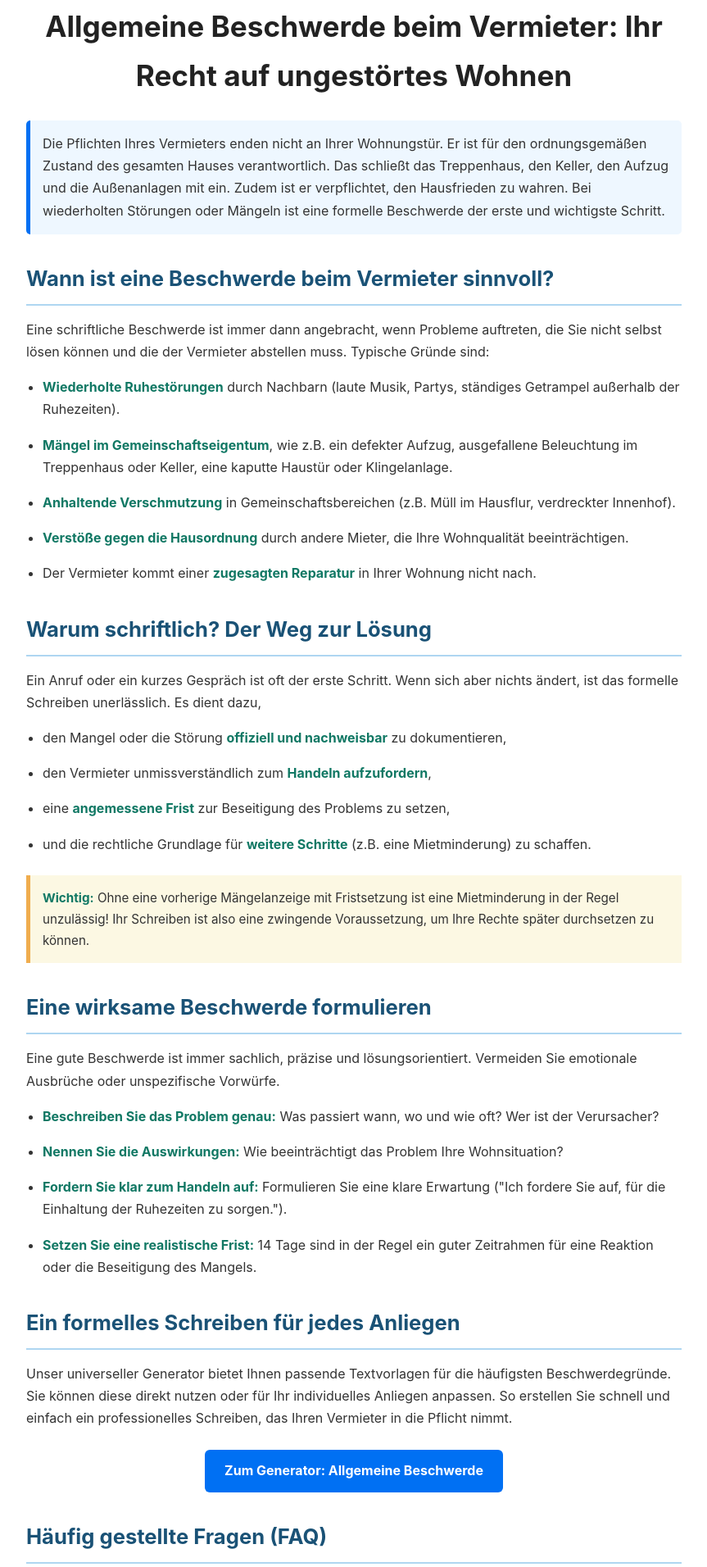
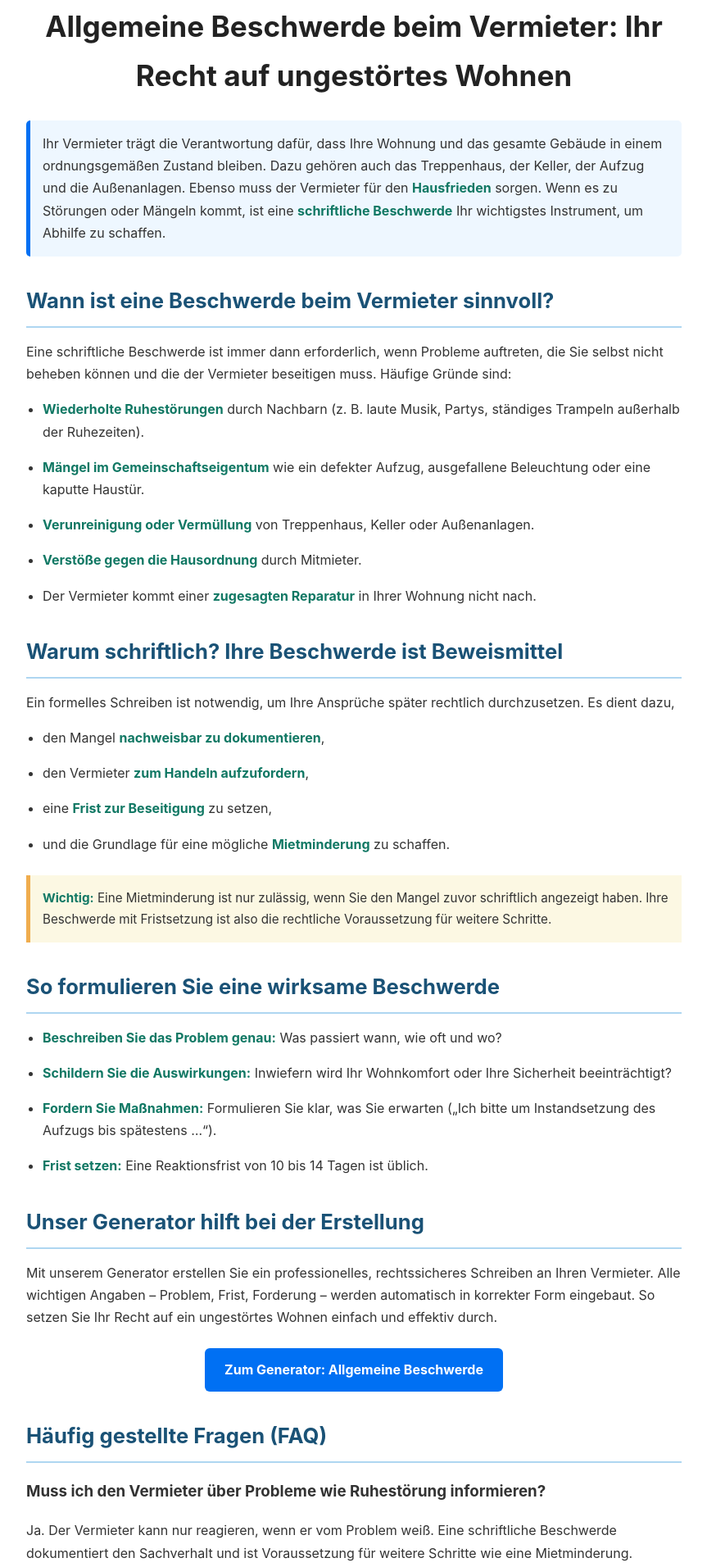
Before and after one commit to BLameui33/mieter-lotse, a plain HTML site: page info-allgemeine-beschwerde.html in a window 1280 px wide. Shown: the part 158-2070 px from the top of the page at 82% size, without its empty margins (208-1071 px from the left). Drawn offline with Linux system fonts and the light colour scheme.

Commit message:
Update info-allgemeine-beschwerde.html

```diff
--- a/info-allgemeine-beschwerde.html
+++ b/info-allgemeine-beschwerde.html
@@ -25,7 +25,7 @@
     footer { text-align: center; padding: 2rem 0; margin-top: 2rem; font-size: 0.9em; color: #666; }
     footer a { color: #555; text-decoration: none; }
   </style>
-  <script type="application/ld+json">
+ <script type="application/ld+json">
 {
   "@context": "https://schema.org",
   "@type": "FAQPage",
@@ -35,7 +35,7 @@
       "name": "Muss ich den Vermieter über Probleme wie Ruhestörung informieren?",
       "acceptedAnswer": {
         "@type": "Answer",
-        "text": "Ja, unbedingt. Der Vermieter ist verpflichtet, für den vertragsgemäßen Zustand der Mietsache zu sorgen. Dazu gehört auch der Schutz vor Störungen. Er kann aber nur handeln, wenn er von dem Problem weiß. Eine formelle Beschwerde ist daher nicht nur Ihr Recht, sondern auch eine notwendige Information an den Vermieter."
+        "text": "Ja, unbedingt. Der Vermieter ist verpflichtet, für den vertragsgemäßen Zustand der Mietsache zu sorgen. Dazu gehört auch, den Hausfrieden zu wahren und Störungen zu beseitigen. Er kann aber nur handeln, wenn er von dem Problem weiß. Eine schriftliche Beschwerde ist daher nicht nur Ihr Recht, sondern auch Ihre Pflicht als Mieterin oder Mieter, um spätere Schritte wie eine Mietminderung zu ermöglichen."
       }
     },
     {
@@ -43,7 +43,7 @@
       "name": "Was passiert, wenn der Vermieter auf meine Beschwerde nicht reagiert?",
       "acceptedAnswer": {
         "@type": "Answer",
-        "text": "Wenn der Vermieter trotz Ihrer schriftlichen Aufforderung und Fristsetzung nicht handelt, um den Mangel oder die Störung zu beseitigen, können Sie weitere Schritte einleiten. Je nach Art und Schwere des Problems kann dies eine Mietminderung oder sogar eine Klage auf Instandsetzung sein."
+        "text": "Reagiert der Vermieter nicht auf Ihre schriftliche Beschwerde oder beseitigt den Mangel nicht innerhalb der gesetzten Frist, können Sie weitere rechtliche Schritte einleiten. Dazu zählen eine Mietminderung, die Einschaltung des Mietervereins oder – bei gravierenden Mängeln – eine Klage auf Instandsetzung. Wichtig: Behalten Sie Kopien und Nachweise Ihrer Schreiben und Fristen."
       }
     },
     {
@@ -51,7 +51,23 @@
       "name": "Kann ich die Miete mindern, wenn das Treppenhauslicht nicht funktioniert?",
       "acceptedAnswer": {
         "@type": "Answer",
-        "text": "Ja, auch Mängel im Gemeinschaftseigentum (wie ein defektes Treppenhauslicht, ein kaputter Aufzug oder ständige Verschmutzung) können eine Mietminderung rechtfertigen, da sie den Gebrauchswert Ihrer Wohnung beeinträchtigen. Voraussetzung ist immer, dass Sie den Mangel zuvor beim Vermieter angezeigt und ihm eine Frist zur Beseitigung gesetzt haben."
+        "text": "Ja. Auch Mängel im Gemeinschaftseigentum wie ein defektes Treppenhauslicht, ein nicht funktionierender Aufzug oder ständige Verschmutzung können den Wohnwert mindern. In solchen Fällen ist eine Mietminderung möglich, allerdings nur, wenn Sie den Mangel zuvor schriftlich angezeigt und dem Vermieter eine angemessene Frist zur Behebung gesetzt haben."
+      }
+    },
+    {
+      "@type": "Question",
+      "name": "Wie formuliere ich eine wirksame Beschwerde an den Vermieter?",
+      "acceptedAnswer": {
+        "@type": "Answer",
+        "text": "Beschreiben Sie den Mangel oder die Störung präzise: Was passiert, seit wann und wie stark sind Sie betroffen? Vermeiden Sie emotionale Sprache und bleiben Sie sachlich. Fordern Sie den Vermieter klar zum Handeln auf und setzen Sie eine Frist – meist 10 bis 14 Tage. Unser Generator hilft Ihnen, ein formell korrektes Schreiben zu erstellen."
+      }
+    },
+    {
+      "@type": "Question",
+      "name": "Was kann ich tun, wenn Nachbarn dauerhaft den Hausfrieden stören?",
+      "acceptedAnswer": {
+        "@type": "Answer",
+        "text": "Wenn Lärm, Bedrohungen oder andere Verstöße gegen die Hausordnung dauerhaft auftreten, müssen Sie den Vermieter schriftlich informieren. Führen Sie ein Lärmprotokoll mit Datum, Uhrzeit und Art der Störung. Sollte der Vermieter nicht reagieren, können Sie rechtliche Schritte einleiten oder selbst die Miete mindern. In besonders schweren Fällen kann der Vermieter dem Störer kündigen."
       }
     }
   ]
@@ -61,65 +77,75 @@
 <body>
 
 <header class="site-header">
-    <a href="index.html" class="site-logo">Mieter-Lotse</a>
+  <a href="index.html" class="site-logo">Mieter-Lotse</a>
 </header>
 
 <div class="page-container">
   <h1>Allgemeine Beschwerde beim Vermieter: Ihr Recht auf ungestörtes Wohnen</h1>
 
-  <p class="highlight-box">Die Pflichten Ihres Vermieters enden nicht an Ihrer Wohnungstür. Er ist für den ordnungsgemäßen Zustand des gesamten Hauses verantwortlich. Das schließt das Treppenhaus, den Keller, den Aufzug und die Außenanlagen mit ein. Zudem ist er verpflichtet, den Hausfrieden zu wahren. Bei wiederholten Störungen oder Mängeln ist eine formelle Beschwerde der erste und wichtigste Schritt.</p>
+  <p class="highlight-box">
+    Ihr Vermieter trägt die Verantwortung dafür, dass Ihre Wohnung und das gesamte Gebäude in einem ordnungsgemäßen Zustand bleiben. Dazu gehören auch das Treppenhaus, der Keller, der Aufzug und die Außenanlagen. Ebenso muss der Vermieter für den <strong>Hausfrieden</strong> sorgen. Wenn es zu Störungen oder Mängeln kommt, ist eine <strong>schriftliche Beschwerde</strong> Ihr wichtigstes Instrument, um Abhilfe zu schaffen.
+  </p>
 
   <h2>Wann ist eine Beschwerde beim Vermieter sinnvoll?</h2>
-  <p>Eine schriftliche Beschwerde ist immer dann angebracht, wenn Probleme auftreten, die Sie nicht selbst lösen können und die der Vermieter abstellen muss. Typische Gründe sind:</p>
+  <p>Eine schriftliche Beschwerde ist immer dann erforderlich, wenn Probleme auftreten, die Sie selbst nicht beheben können und die der Vermieter beseitigen muss. Häufige Gründe sind:</p>
   <ul>
-      <li><strong>Wiederholte Ruhestörungen</strong> durch Nachbarn (laute Musik, Partys, ständiges Getrampel außerhalb der Ruhezeiten).</li>
-      <li><strong>Mängel im Gemeinschaftseigentum</strong>, wie z.B. ein defekter Aufzug, ausgefallene Beleuchtung im Treppenhaus oder Keller, eine kaputte Haustür oder Klingelanlage.</li>
-      <li><strong>Anhaltende Verschmutzung</strong> in Gemeinschaftsbereichen (z.B. Müll im Hausflur, verdreckter Innenhof).</li>
-      <li><strong>Verstöße gegen die Hausordnung</strong> durch andere Mieter, die Ihre Wohnqualität beeinträchtigen.</li>
+      <li><strong>Wiederholte Ruhestörungen</strong> durch Nachbarn (z. B. laute Musik, Partys, ständiges Trampeln außerhalb der Ruhezeiten).</li>
+      <li><strong>Mängel im Gemeinschaftseigentum</strong> wie ein defekter Aufzug, ausgefallene Beleuchtung oder eine kaputte Haustür.</li>
+      <li><strong>Verunreinigung oder Vermüllung</strong> von Treppenhaus, Keller oder Außenanlagen.</li>
+      <li><strong>Verstöße gegen die Hausordnung</strong> durch Mitmieter.</li>
       <li>Der Vermieter kommt einer <strong>zugesagten Reparatur</strong> in Ihrer Wohnung nicht nach.</li>
   </ul>
 
-  <h2>Warum schriftlich? Der Weg zur Lösung</h2>
-  <p>Ein Anruf oder ein kurzes Gespräch ist oft der erste Schritt. Wenn sich aber nichts ändert, ist das formelle Schreiben unerlässlich. Es dient dazu,</p>
+  <h2>Warum schriftlich? Ihre Beschwerde ist Beweismittel</h2>
+  <p>Ein formelles Schreiben ist notwendig, um Ihre Ansprüche später rechtlich durchzusetzen. Es dient dazu,</p>
   <ul>
-      <li>den Mangel oder die Störung <strong>offiziell und nachweisbar</strong> zu dokumentieren,</li>
-      <li>den Vermieter unmissverständlich zum <strong>Handeln aufzufordern</strong>,</li>
-      <li>eine <strong>angemessene Frist</strong> zur Beseitigung des Problems zu setzen,</li>
-      <li>und die rechtliche Grundlage für <strong>weitere Schritte</strong> (z.B. eine Mietminderung) zu schaffen.</li>
+      <li>den Mangel <strong>nachweisbar zu dokumentieren</strong>,</li>
+      <li>den Vermieter <strong>zum Handeln aufzufordern</strong>,</li>
+      <li>eine <strong>Frist zur Beseitigung</strong> zu setzen,</li>
+      <li>und die Grundlage für eine mögliche <strong>Mietminderung</strong> zu schaffen.</li>
   </ul>
-  <p class="warning-box"><strong>Wichtig:</strong> Ohne eine vorherige Mängelanzeige mit Fristsetzung ist eine Mietminderung in der Regel unzulässig! Ihr Schreiben ist also eine zwingende Voraussetzung, um Ihre Rechte später durchsetzen zu können.</p>
+  <p class="warning-box"><strong>Wichtig:</strong> Eine Mietminderung ist nur zulässig, wenn Sie den Mangel zuvor schriftlich angezeigt haben. Ihre Beschwerde mit Fristsetzung ist also die rechtliche Voraussetzung für weitere Schritte.</p>
 
-  <h2>Eine wirksame Beschwerde formulieren</h2>
-  <p>Eine gute Beschwerde ist immer sachlich, präzise und lösungsorientiert. Vermeiden Sie emotionale Ausbrüche oder unspezifische Vorwürfe.</p>
+  <h2>So formulieren Sie eine wirksame Beschwerde</h2>
   <ul>
-      <li><strong>Beschreiben Sie das Problem genau:</strong> Was passiert wann, wo und wie oft? Wer ist der Verursacher?</li>
-      <li><strong>Nennen Sie die Auswirkungen:</strong> Wie beeinträchtigt das Problem Ihre Wohnsituation?</li>
-      <li><strong>Fordern Sie klar zum Handeln auf:</strong> Formulieren Sie eine klare Erwartung ("Ich fordere Sie auf, für die Einhaltung der Ruhezeiten zu sorgen.").</li>
-      <li><strong>Setzen Sie eine realistische Frist:</strong> 14 Tage sind in der Regel ein guter Zeitrahmen für eine Reaktion oder die Beseitigung des Mangels.</li>
+      <li><strong>Beschreiben Sie das Problem genau:</strong> Was passiert wann, wie oft und wo?</li>
+      <li><strong>Schildern Sie die Auswirkungen:</strong> Inwiefern wird Ihr Wohnkomfort oder Ihre Sicherheit beeinträchtigt?</li>
+      <li><strong>Fordern Sie Maßnahmen:</strong> Formulieren Sie klar, was Sie erwarten („Ich bitte um Instandsetzung des Aufzugs bis spätestens …“).</li>
+      <li><strong>Frist setzen:</strong> Eine Reaktionsfrist von 10 bis 14 Tagen ist üblich.</li>
   </ul>
 
-  <h2>Ein formelles Schreiben für jedes Anliegen</h2>
-  <p>Unser universeller Generator bietet Ihnen passende Textvorlagen für die häufigsten Beschwerdegründe. Sie können diese direkt nutzen oder für Ihr individuelles Anliegen anpassen. So erstellen Sie schnell und einfach ein professionelles Schreiben, das Ihren Vermieter in die Pflicht nimmt.</p>
+  <h2>Unser Generator hilft bei der Erstellung</h2>
+  <p>Mit unserem Generator erstellen Sie ein professionelles, rechtssicheres Schreiben an Ihren Vermieter. Alle wichtigen Angaben – Problem, Frist, Forderung – werden automatisch in korrekter Form eingebaut. So setzen Sie Ihr Recht auf ein ungestörtes Wohnen einfach und effektiv durch.</p>
+
   <div class="button-container">
-      <a href="generator-allgemeine-beschwerde.html" class="button">Zum Generator: Allgemeine Beschwerde</a>
+    <a href="generator-allgemeine-beschwerde.html" class="button">Zum Generator: Allgemeine Beschwerde</a>
   </div>
 
   <h2>Häufig gestellte Fragen (FAQ)</h2>
   <div class="faq-section">
       <h3>Muss ich den Vermieter über Probleme wie Ruhestörung informieren?</h3>
-      <p>Ja, unbedingt. Der Vermieter ist verpflichtet, für den vertragsgemäßen Zustand der Mietsache zu sorgen. Dazu gehört auch der Schutz vor Störungen. Er kann aber nur handeln, wenn er von dem Problem weiß. Eine formelle Beschwerde ist daher nicht nur Ihr Recht, sondern auch eine notwendige Information an den Vermieter.</p>
+      <p>Ja. Der Vermieter kann nur reagieren, wenn er vom Problem weiß. Eine schriftliche Beschwerde dokumentiert den Sachverhalt und ist Voraussetzung für weitere Schritte wie eine Mietminderung.</p>
 
       <h3>Was passiert, wenn der Vermieter auf meine Beschwerde nicht reagiert?</h3>
-      <p>Wenn der Vermieter trotz Ihrer schriftlichen Aufforderung und Fristsetzung nicht handelt, um den Mangel oder die Störung zu beseitigen, können Sie weitere Schritte einleiten. Je nach Art und Schwere des Problems kann dies eine Mietminderung oder sogar eine Klage auf Instandsetzung sein.</p>
+      <p>Dann können Sie – je nach Schwere des Problems – die Miete mindern, sich an den Mieterverein wenden oder eine Klage auf Instandsetzung einreichen.</p>
 
       <h3>Kann ich die Miete mindern, wenn das Treppenhauslicht nicht funktioniert?</h3>
-      <p>Ja, auch Mängel im Gemeinschaftseigentum (wie ein defektes Treppenhauslicht, ein kaputter Aufzug oder ständige Verschmutzung) können eine Mietminderung rechtfertigen, da sie den Gebrauchswert Ihrer Wohnung beeinträchtigen. Voraussetzung ist immer, dass Sie den Mangel zuvor beim Vermieter angezeigt und ihm eine Frist zur Beseitigung gesetzt haben.</p>
+      <p>Ja, wenn Sie den Mangel vorher gemeldet und eine angemessene Frist gesetzt haben. Auch Gemeinschaftsbereiche sind Teil der Mietsache und müssen nutzbar sein.</p>
+
+      <h3>Wie formuliere ich eine wirksame Beschwerde?</h3>
+      <p>Bleiben Sie sachlich, beschreiben Sie das Problem genau, nennen Sie Daten und Uhrzeiten und fordern Sie den Vermieter mit Fristsetzung zum Handeln auf.</p>
+
+      <h3>Was tun bei dauerhafter Ruhestörung durch Nachbarn?</h3>
+      <p>Führen Sie ein Lärmprotokoll, informieren Sie den Vermieter schriftlich und verlangen Sie Abhilfe. Reagiert er nicht, sind Mietminderung oder rechtliche Schritte möglich.</p>
   </div>
 </div>
+
 
 <footer>
     <p>&copy; 2025 Mieter-Lotse | <a href="index.html">Zurück zur Startseite</a> | <a href="datenschutz-mieter-lotse.html">Datenschutz</a> | <a href="impressum-mieter-lotse.html">Impressum</a></p>
 </footer>
 
 </body>
+
 </html>
```
